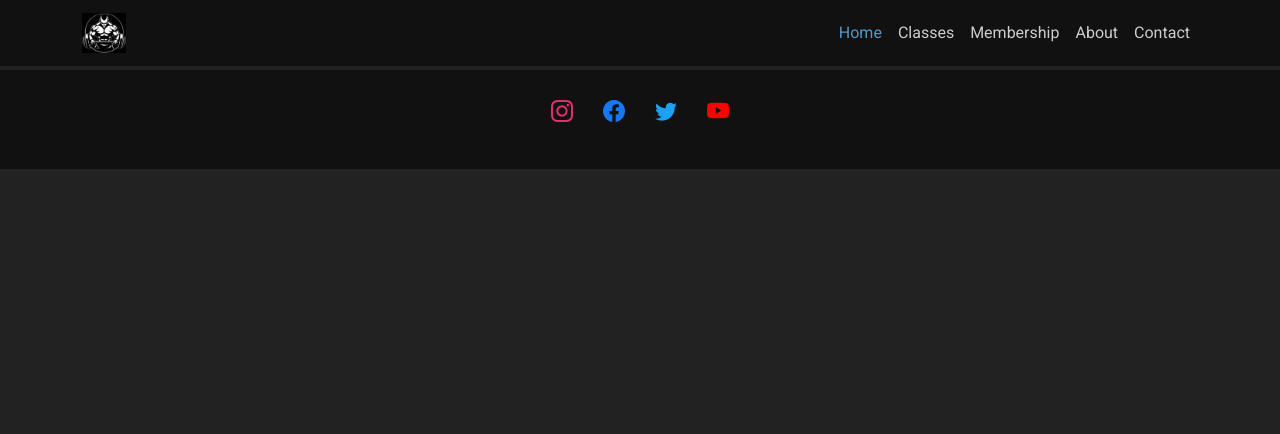
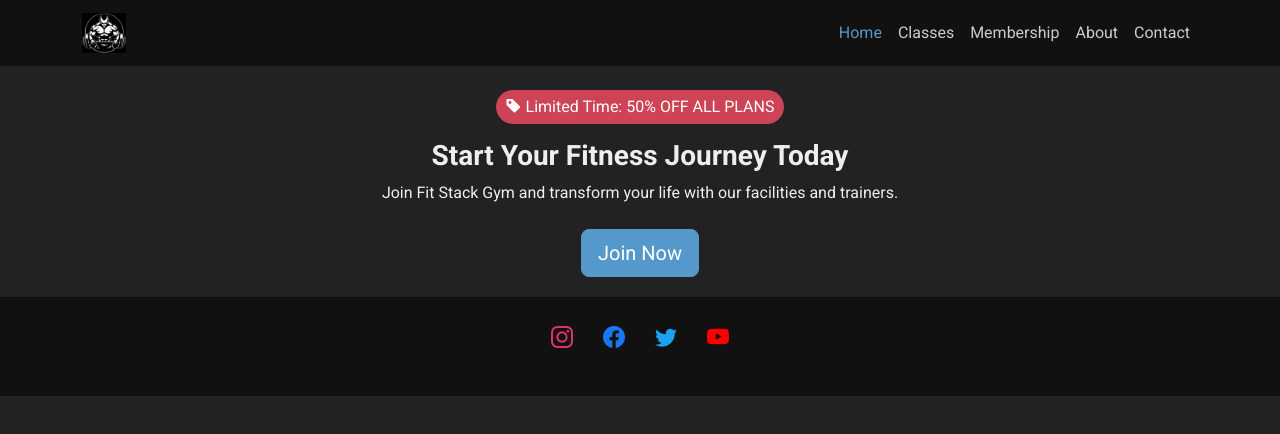
Before and after one commit to freed-man/mp1-gym, a plain HTML site: page index.html in a window 1280 px wide. Drawn offline with nearby package versions, Linux system fonts and the light colour scheme.

Commit message:
added cta button to join the gym on all web pages

```diff
--- a/assets/css/style.css
+++ b/assets/css/style.css
@@ -27,6 +27,34 @@ h1, h2, h3, h4, h5, h6 {
 .navbar-light .navbar-nav .nav-link:hover,
 .navbar-light .navbar-nav .nav-link.active {
   color: #5599cc;
+}
+
+/* cta button */
+.top-cta {
+  background-color: #222;
+  padding: 20px 0;
+  text-align: center;
+  margin-bottom: 0;
+}
+
+.discount-badge {
+  display: inline-block;
+  background-color: #cc4455;
+  color: white;
+  padding: 5px 10px;
+  border-radius: 50px;
+  margin-bottom: 15px;
+}
+
+/* button styling */
+.btn-primary {
+  background-color: #5599cc;
+  border-color: #5599cc;
+}
+
+.btn-primary:hover {
+  background-color: #4488bb;
+  border-color: #4488bb;
 }
 
 /* footer */
--- a/index.html
+++ b/index.html
@@ -56,6 +56,18 @@
         </div>
     </nav>
 
+    <!-- cta button -->
+    <section class="top-cta">
+        <div class="container">
+            <div class="discount-badge">
+                <i class="bi bi-tag-fill"></i> Limited Time: 50% OFF ALL PLANS
+            </div>
+            <h3>Start Your Fitness Journey Today</h3>
+            <p class="mb-4">Join Fit Stack Gym and transform your life with our facilities and trainers.</p>
+            <a href="membership.html" class="btn btn-primary btn-lg">Join Now</a>
+        </div>
+    </section>
+
     <!-- footer -->
     <footer class="footer">
         <div class="container">
```
Also changed, not shown: about.html (+12 -0 lines), classes.html (+12 -0 lines), contact.html (+12 -0 lines), membership.html (+12 -0 lines).
